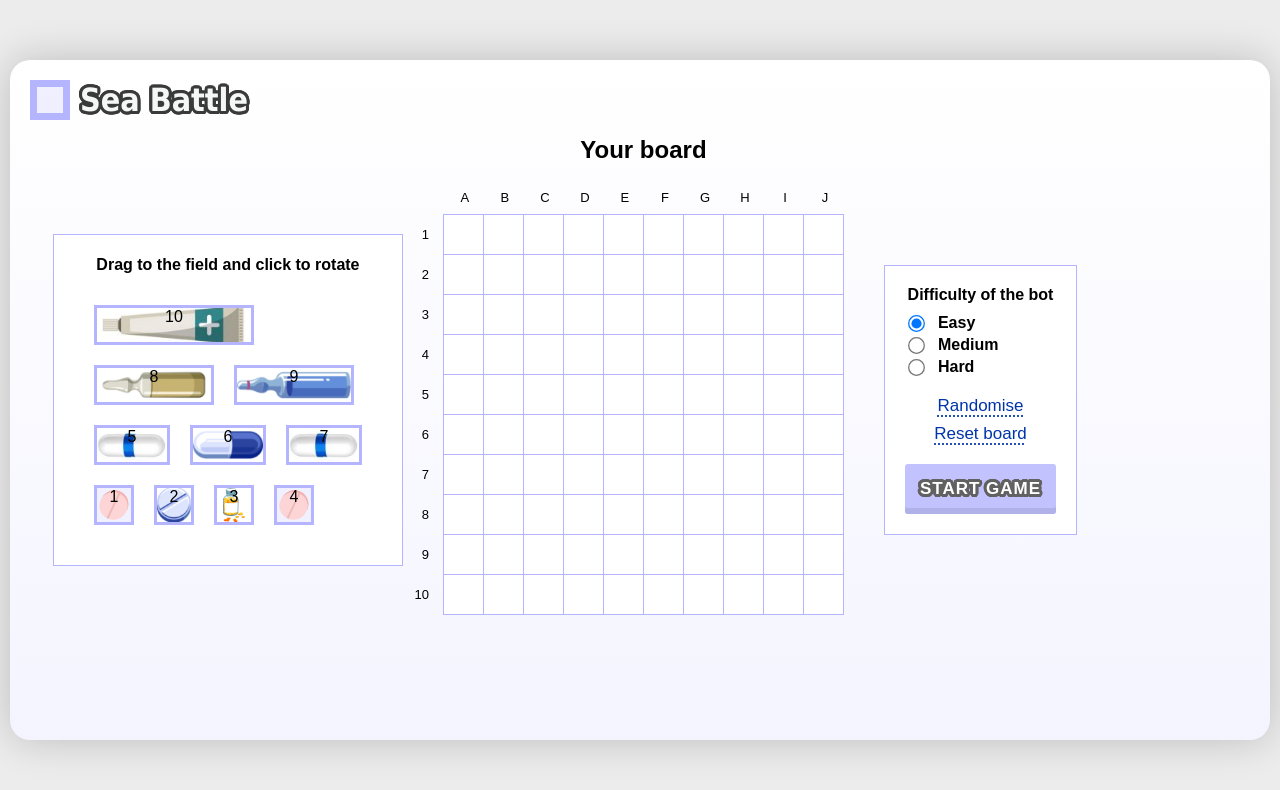
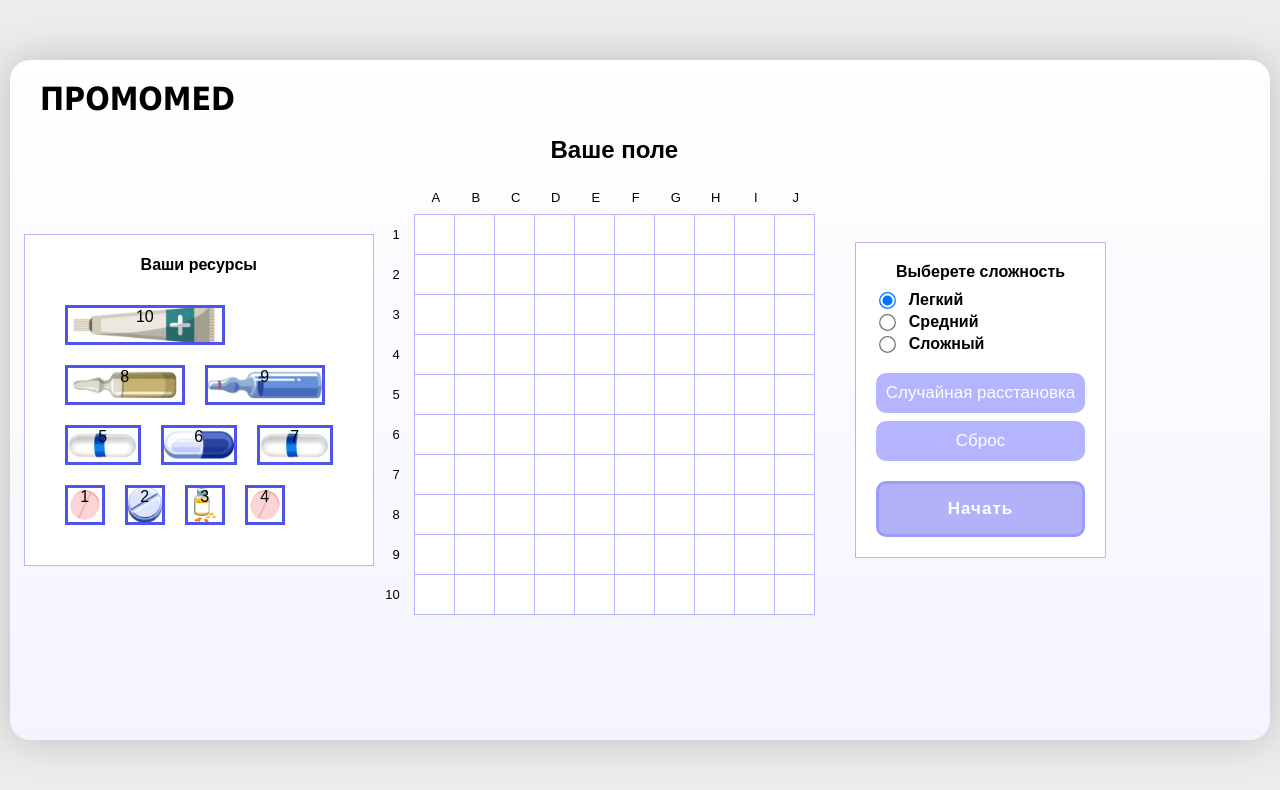
Before and after one commit to Ddonec/battle-virus, a React (Create React App) app: page / in a window 1280 px wide. Shown: the top 790 px of the page. Built offline with nearby package versions, Linux system fonts and the light colour scheme.

Commit message:
feat: language change

```diff
--- a/public/index.html
+++ b/public/index.html
@@ -1,19 +1,12 @@
 <!DOCTYPE html>
 <html lang="en">
-  <head>
-    <title>Sea battle</title>
-    <link rel="shortcut icon" href="./img/logo.png">
-    <meta charset="utf-8"/>
-    <meta name="viewport" content="width=device-width, initial-scale=1, user-scalable=no"/>
-
-    <meta name="description" content="Play Sea Battle Game">
-    <meta name="keywords" content="seabattle games random io">
-
-    <meta property="og:type" content="website">
-    <meta property="og:title" content="Sea Battle">
-    <meta property="og:description" content="Play Sea Battle Game">
-  </head>
-  <body>
-    <div id="root"></div>
-  </body>
+   <head>
+      <title>Promed</title>
+      <link rel="shortcut icon" href="./img/logo.png" />
+      <meta charset="utf-8" />
+      <meta name="viewport" content="width=device-width, initial-scale=1, user-scalable=no" />
+   </head>
+   <body>
+      <div id="root"></div>
+   </body>
 </html>
--- a/src/App.js
+++ b/src/App.js
@@ -17,15 +17,12 @@ function App() {
    const [board2, setBoard2] = useState(generateBoard());
 
    return (
-    <div className="page-container no-select" style={{transform: "translate(-50%, -50%) scale(" + scale + ")"}}>
+      <div className="page-container no-select" style={{ transform: "translate(-50%, -50%) scale(" + scale + ")" }}>
          <div className="page-wrapper">
             <div className="logo-container">
-          <div className="logo-ship"></div>
-          <h1 className="logo-text shadowed">Sea Battle</h1>
+               <h1 className="logo-text ">ПРОМОМЕD</h1>
             </div>
-        {
-          board1.length === 10 ? <GameBoard {...{board1, board2, setBoard1, setBoard2, difficulty}}></GameBoard> : <SetupBoard {...{scale, setBoard1, difficulty, setDifficulty}}></SetupBoard>
-        }
+            {board1.length === 10 ? <GameBoard {...{ board1, board2, setBoard1, setBoard2, difficulty }}></GameBoard> : <SetupBoard {...{ scale, setBoard1, difficulty, setDifficulty }}></SetupBoard>}
          </div>
       </div>
    );
--- a/src/components/Game/Table.jsx
+++ b/src/components/Game/Table.jsx
@@ -113,7 +113,7 @@ function Table({ type, board, classNames }) {
    classList.push(type === 1 ? "opponent-board" : "your-board");
    return (
       <div className={classList.join(" ")}>
-         <h2 className="table-head-text">{(type ? "Opponent" : "Your") + " board"}</h2>
+         <h2 className="table-head-text">{(type ? "Вражеское" : "Ваше") + " поле"}</h2>
          <table className={tableNames.join(" ")}>
             <tbody>{rows}</tbody>
          </table>
--- a/src/components/Setup/Difficulty.jsx
+++ b/src/components/Setup/Difficulty.jsx
@@ -4,20 +4,20 @@ function Difficulty({ difficulty, setDifficulty }) {
     const [levels, setLevels] = useState([
         {
             id: 0,
-            title: "Easy"
+            title: "Легкий"
         },
         {
             id: 1,
-            title: "Medium"
+            title: "Средний"
         },
         {
             id: 2,
-            title: "Hard"
+            title: "Сложный"
         }
     ]);
     return (
         <div className="difficulty-container">
-            <h4>Difficulty of the bot</h4>
+            <h4>Выберете сложность</h4>
             <div className="difficulty-wrap">
             {
                 levels.map(level => {
--- a/src/components/Setup/ModifyBoard.jsx
+++ b/src/components/Setup/ModifyBoard.jsx
@@ -3,8 +3,8 @@ import React from "react";
 function ModifyBoard({ randomiseBoard, resetBoard }) {
     return (
         <div className="board-modify">
-            <div onClick={() => randomiseBoard()} className="modify-text">Randomise</div>
-            <div onClick={() => resetBoard()} className="modify-text">Reset board</div>
+            <div onClick={() => randomiseBoard()} className="modify-text">Случайная расстановка</div>
+            <div onClick={() => resetBoard()} className="modify-text">Сброс</div>
         </div>
     )
 }
--- a/src/components/Setup/Select.jsx
+++ b/src/components/Setup/Select.jsx
@@ -3,35 +3,29 @@ import { BoardContext } from "../../context";
 import Ship from "../Ship";
 
 function ShipSelect({ ships }) {
-
    const { dragStart } = useContext(BoardContext);
    const holders = [];
 
-    for (let i=ships.length-1;i>=0;i--) {
+   for (let i = ships.length - 1; i >= 0; i--) {
       const shipRow = ships[i];
       const shipArr = [];
 
-      for (let b=0;b<shipRow.length;b++) {
+      for (let b = 0; b < shipRow.length; b++) {
          const ship = shipRow[b];
-        const elem = (
-          <Ship
-            key={b}
-            shipPosition={ship}
-            onMouseDown={(event) => dragStart(event, ship)}
-            onTouchStart={(event) => dragStart(event, ship)}
-          />
-        );
+         const elem = <Ship key={b} shipPosition={ship} onMouseDown={(event) => dragStart(event, ship)} onTouchStart={(event) => dragStart(event, ship)} />;
          shipArr.push(elem);
       }
 
-      holders.push(<div key={i} className="ship-holder">{shipArr}</div>);
+      holders.push(
+         <div key={i} className="ship-holder">
+            {shipArr}
+         </div>
+      );
    }
    return (
       <div className="ship-select">
-          <h4>Drag to the field and click to rotate</h4>
-          <div className="ship-wrapper">
-            {holders}
-          </div>
+         <h4>Ваши ресурсы</h4>
+         <div className="ship-wrapper">{holders}</div>
       </div>
    );
 }
--- a/src/components/Setup/Table.jsx
+++ b/src/components/Setup/Table.jsx
@@ -43,7 +43,7 @@ function TableShip() {
 
    return (
       <div className="table-centered your-board">
-         <h2 className="table-head-text">Your board</h2>
+         <h2 className="table-head-text">Ваше поле</h2>
          <table className="table-ship">
             <tbody>{rows}</tbody>
          </table>
--- a/src/components/SetupBoard.jsx
+++ b/src/components/SetupBoard.jsx
@@ -14,14 +14,14 @@ function SetupBoard({ scale, setBoard1, difficulty, setDifficulty }) {
    const [ships, setShips] = useState(getSetupShips());
 
    const [changes, setChanges] = useState(false);
-    const [current, setCurrent] = useState({target: null, x: 0, y: 0, ship: {id: -1, x: 0, y: 0, w: 0, h: 0, health: 0}, mapX: 0, mapY: 0});
+   const [current, setCurrent] = useState({ target: null, x: 0, y: 0, ship: { id: -1, x: 0, y: 0, w: 0, h: 0, health: 0 }, mapX: 0, mapY: 0 });
    const [overlapCells, setOverlapCells] = useState([]);
    const [isFailed, setIsFailed] = useState(false);
 
    useEffect(() => {
       function mousemove(event) {
          if (current.target === null) return;
-            const { clientX, clientY } = event.touches && event.touches[0] || event;
+         const { clientX, clientY } = (event.touches && event.touches[0]) || event;
          const x = (clientX - current.x) / scale;
          const y = (clientY - current.y) / scale;
          current.target.classList.add("no-events");
@@ -39,7 +39,7 @@ function SetupBoard({ scale, setBoard1, difficulty, setDifficulty }) {
             /* if ship is in select panel */
             if (x === -1 && y === -1) {
                const value = Math.max(w, h);
-                    const index = ships[value].findIndex(ship => ship.id === id);
+               const index = ships[value].findIndex((ship) => ship.id === id);
                ships[value].splice(index, 1);
             } else {
                removeShip(board, current.ship);
@@ -53,7 +53,7 @@ function SetupBoard({ scale, setBoard1, difficulty, setDifficulty }) {
             board.push(copy);
          }
 
-            setCurrent({target: null, x: 0, y: 0, ship: {id: -1, x: 0, y: 0, w: 0, h: 0, health: 0}, mapX: 0, mapY: 0});
+         setCurrent({ target: null, x: 0, y: 0, ship: { id: -1, x: 0, y: 0, w: 0, h: 0, health: 0 }, mapX: 0, mapY: 0 });
          setOverlapCells([]);
       }
 
@@ -68,8 +68,8 @@ function SetupBoard({ scale, setBoard1, difficulty, setDifficulty }) {
 
          window.removeEventListener("touchmove", mousemove);
          window.removeEventListener("touchend", mouseup);
-        }
-    }, [current, overlapCells])
+      };
+   }, [current, overlapCells]);
 
    /* Push cells where ship will be placed */
    function setCell(hoverX, hoverY) {
@@ -79,7 +79,7 @@ function SetupBoard({ scale, setBoard1, difficulty, setDifficulty }) {
 
       const cells = getOverlapCells([hoverX, hoverY], [w, h]);
       const isAble = canPlace(board, hoverPosition, current.ship);
-        const isAbleToPlaceShip = isAble && cells.length === (Math.max(w, h) + 1);
+      const isAbleToPlaceShip = isAble && cells.length === Math.max(w, h) + 1;
 
       setOverlapCells(isAbleToPlaceShip ? cells : []);
       setChanges(!changes);
@@ -108,7 +108,7 @@ function SetupBoard({ scale, setBoard1, difficulty, setDifficulty }) {
       /* const posx = event.clientX;
         const posy = event.clientY; */
 
-        setCurrent({target: event.target, x: posx, y: posy, ship, mapX, mapY});
+      setCurrent({ target: event.target, x: posx, y: posy, ship, mapX, mapY });
    }
 
    /* Rotate ship */
@@ -144,7 +144,8 @@ function SetupBoard({ scale, setBoard1, difficulty, setDifficulty }) {
       setBoard([]);
    }
    return (
-        <BoardContext.Provider value={{
+      <BoardContext.Provider
+         value={{
             board,
 
             setCell,
@@ -152,30 +153,20 @@ function SetupBoard({ scale, setBoard1, difficulty, setDifficulty }) {
             current,
 
             dragStart,
-            rotate
-        }}>
-            <CSSTransition
-                in={true}
-                appear={true}
-                timeout={1000}
-                classNames="page-holder"
+            rotate,
+         }}
       >
+         <CSSTransition in={true} appear={true} timeout={1000} classNames="page-holder">
             <div className="page-holder">
-
                <Select ships={ships} setShips={setShips}></Select>
                <Table></Table>
                <div className="right-wrap">
-                        <Difficulty {...{difficulty, setDifficulty}}/>
-                        <ModifyBoard {...{randomiseBoard, resetBoard}}/>
-                        <Button
-                            className="default-button shadowed"
-                            disabled={board.length !== 10}
-                            onClick={board.length === 10 ? () => updateBoard() : null}
-                        >
-                            START GAME
+                  <Difficulty {...{ difficulty, setDifficulty }} />
+                  <ModifyBoard {...{ randomiseBoard, resetBoard }} />
+                  <Button className="default-button " disabled={board.length !== 10} onClick={board.length === 10 ? () => updateBoard() : null}>
+                     Начать
                   </Button>
                </div>
-
             </div>
          </CSSTransition>
       </BoardContext.Provider>
--- a/src/components/UI/button/Button.module.css
+++ b/src/components/UI/button/Button.module.css
@@ -1,11 +1,11 @@
 .default-button {
    outline: none;
-    border: none;
+   border: 3px solid #8484fc;
    padding: 15px;
 
    color: white;
-    background: #b4b4ff;
-    box-shadow: inset 0 -6px 0 #9e9ee6;
+   background: #9f9ff7;
+   /* box-shadow: inset 0 -6px 0 #9e9ee6; */
 
    border-radius: 3px;
    font-size: 17px;
@@ -13,6 +13,9 @@
    font-weight: bolder;
 
    cursor: pointer;
+
+   width: 100%;
+   border-radius: 10px;
 }
 
 .default-button:hover {
--- a/src/styles/App.css
+++ b/src/styles/App.css
@@ -76,10 +76,17 @@ body {
 }
 
 .shadowed {
-    text-shadow: rgb(59, 59, 59) 3px 0px 0px, rgb(59, 59, 59) 2.83487px 0.981584px 0px, rgb(59, 59, 59) 2.35766px 1.85511px 0px, rgb(59, 59, 59) 1.62091px 2.52441px 0px, rgb(59, 59, 59) 0.705713px 2.91581px 0px, rgb(59, 59, 59) -0.287171px 2.98622px 0px, rgb(59, 59, 59) -1.24844px 2.72789px 0px, rgb(59, 59, 59) -2.07227px 2.16926px 0px, rgb(59, 59, 59) -2.66798px 1.37182px 0px, rgb(59, 59, 59) -2.96998px 0.42336px 0px, rgb(59, 59, 59) -2.94502px -0.571704px 0px, rgb(59, 59, 59) -2.59586px -1.50383px 0px, rgb(59, 59, 59) -1.96093px -2.27041px 0px, rgb(59, 59, 59) -1.11013px -2.78704px 0px, rgb(59, 59, 59) -0.137119px -2.99686px 0px, rgb(59, 59, 59) 0.850987px -2.87677px 0px, rgb(59, 59, 59) 1.74541px -2.43999px 0px, rgb(59, 59, 59) 2.44769px -1.73459px 0px, rgb(59, 59, 59) 2.88051px -0.838247px 0px;
+   text-shadow: rgb(59, 59, 59) 3px 0px 0px, rgb(59, 59, 59) 2.83487px 0.981584px 0px, rgb(59, 59, 59) 2.35766px 1.85511px 0px, rgb(59, 59, 59) 1.62091px 2.52441px 0px,
+      rgb(59, 59, 59) 0.705713px 2.91581px 0px, rgb(59, 59, 59) -0.287171px 2.98622px 0px, rgb(59, 59, 59) -1.24844px 2.72789px 0px, rgb(59, 59, 59) -2.07227px 2.16926px 0px,
+      rgb(59, 59, 59) -2.66798px 1.37182px 0px, rgb(59, 59, 59) -2.96998px 0.42336px 0px, rgb(59, 59, 59) -2.94502px -0.571704px 0px, rgb(59, 59, 59) -2.59586px -1.50383px 0px,
+      rgb(59, 59, 59) -1.96093px -2.27041px 0px, rgb(59, 59, 59) -1.11013px -2.78704px 0px, rgb(59, 59, 59) -0.137119px -2.99686px 0px, rgb(59, 59, 59) 0.850987px -2.87677px 0px,
+      rgb(59, 59, 59) 1.74541px -2.43999px 0px, rgb(59, 59, 59) 2.44769px -1.73459px 0px, rgb(59, 59, 59) 2.88051px -0.838247px 0px;
 }
 .shadowed-tiny {
-    text-shadow: rgb(89, 89, 89) 2px 0px 0px, rgb(89, 89, 89) 1.75517px 0.958851px 0px, rgb(89, 89, 89) 1.0806px 1.68294px 0px, rgb(89, 89, 89) 0.141474px 1.99499px 0px, rgb(89, 89, 89) -0.832294px 1.81859px 0px, rgb(89, 89, 89) -1.60229px 1.19694px 0px, rgb(89, 89, 89) -1.97998px 0.28224px 0px, rgb(89, 89, 89) -1.87291px -0.701566px 0px, rgb(89, 89, 89) -1.30729px -1.5136px 0px, rgb(89, 89, 89) -0.421592px -1.95506px 0px, rgb(89, 89, 89) 0.567324px -1.91785px 0px, rgb(89, 89, 89) 1.41734px -1.41108px 0px, rgb(89, 89, 89) 1.92034px -0.558831px 0px;
+   text-shadow: rgb(89, 89, 89) 2px 0px 0px, rgb(89, 89, 89) 1.75517px 0.958851px 0px, rgb(89, 89, 89) 1.0806px 1.68294px 0px, rgb(89, 89, 89) 0.141474px 1.99499px 0px,
+      rgb(89, 89, 89) -0.832294px 1.81859px 0px, rgb(89, 89, 89) -1.60229px 1.19694px 0px, rgb(89, 89, 89) -1.97998px 0.28224px 0px, rgb(89, 89, 89) -1.87291px -0.701566px 0px,
+      rgb(89, 89, 89) -1.30729px -1.5136px 0px, rgb(89, 89, 89) -0.421592px -1.95506px 0px, rgb(89, 89, 89) 0.567324px -1.91785px 0px, rgb(89, 89, 89) 1.41734px -1.41108px 0px,
+      rgb(89, 89, 89) 1.92034px -0.558831px 0px;
 }
 
 .ship-select {
@@ -137,17 +144,19 @@ body {
    margin-bottom: 20px;
 }
 .modify-text {
-    text-decoration: underline dotted;
    text-underline-offset: 5px;
    margin: 8px 0px;
    font-size: 17px;
    font-weight: 500;
    cursor: pointer;
-    color: #0034ab;
+   color: #fff;
+   background: #b4b4ff;
+   padding: 10px;
+   border-radius: 10px;
 }
-.modify-text:hover {
+/* .modify-text:hover {
    color: #a40013;
-}
+} */
 
 .game-end-container {
    position: absolute;
@@ -227,7 +236,7 @@ body {
    margin: 0;
    margin-left: 10px;
    font-family: Tahoma, sans-serif;
-    color: #f5f7f7;
+   color: black;
    display: inline-block;
    vertical-align: middle;
 }
--- a/src/styles/Ship.css
+++ b/src/styles/Ship.css
@@ -3,8 +3,7 @@
    top: 0;
    left: 0;
    z-index: 1;
-   background: rgba(180, 180, 255, 0.2);
-   border: 3px solid #b4b4ff;
+   border: 3px solid #4e54ec;
    cursor: pointer;
 }
 .ship-destroyed {
@@ -277,3 +276,17 @@
 .cell-bounds > .cell-circle {
    background: rgba(77, 148, 82, 0.2);
 }
+
+@media (pointer: coarse) {
+   .shipList-container {
+      display: none;
+   }
+   /* .page-container {
+      position: relative;
+      transform: unset;
+      top: unset;
+      left: unset;
+      width: 100vw;
+      height: 100dvh;
+   } */
+}
```
Also changed, not shown: 2 other files (tests, documents, lock files or other folders). Lines whose indentation alone changed are shown as unchanged.
